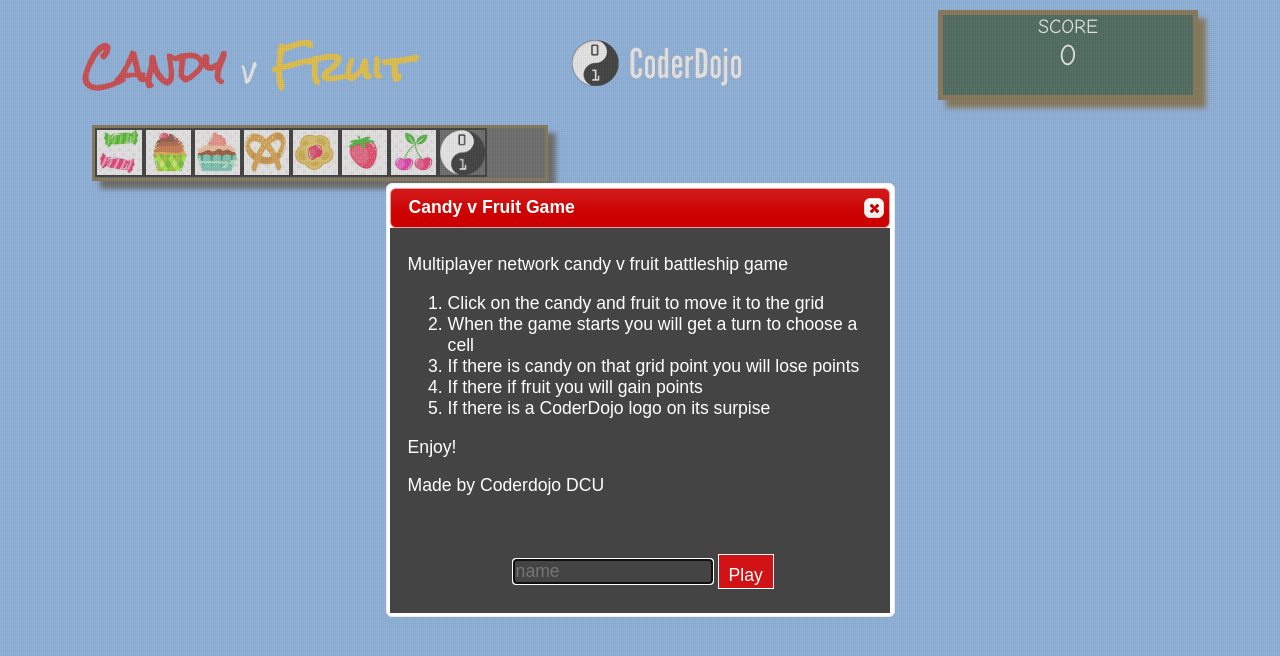
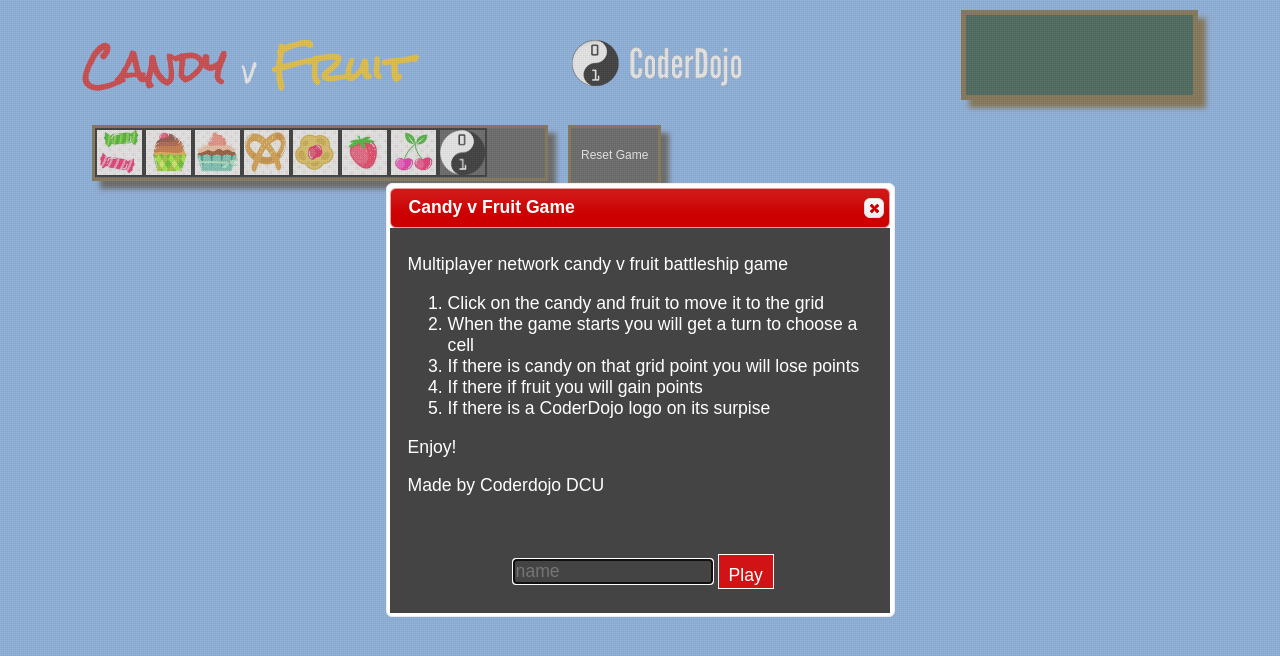
Before and after one commit to CoderDojoDCU/candy-v-fruit, a website: page public/index.html in a window 1280 px wide. Drawn offline with nearby package versions, Linux system fonts and the light colour scheme; no server answers.

Commit message:
Updated game style and reset button

```diff
--- a/app.js
+++ b/app.js
@@ -47,7 +47,7 @@ app.post('/addplayer', function(req, res) {
    console.log(data.players);
    checkFirstPlayer(req.body.name);
    addPlayer(req.body.id, req.body.name);
-   res.status(200).jsonp(req.body);
+   res.status(200).jsonp(data.started);
 });
 
 function checkFirstPlayer(playerName) {
--- a/public/css/style.css
+++ b/public/css/style.css
@@ -23,7 +23,7 @@ body {
 }
 
 #logo {
-	width: 300px;
+	width: 20%;
 	margin-left: 150px;
 	padding-top: 40px;
 	float: left;
@@ -38,17 +38,17 @@ body {
 	float: right;
 	border: 5px solid #6c5529;
 	height: 80px;
-	width: 250px;
+	width: 20%;
 	box-shadow: 8px 8px 5px #6c5529;
 	background: #17412F;
 	text-align: center;
 }
 
-.scoreTitle {
+.infoTitle {
 	font-size: 20px;
 }
 
-#score {
+#info {
 	font-size: 30px;
 }
 
@@ -169,3 +169,13 @@ img.gameIcon {
   color: #fff !important;
   background: #444444 !important;
 }
+
+#resetButton {
+	float: left;
+	border: 3px solid #6C5529;
+	margin-left: 20px;
+	margin-bottom: 10px;
+	box-shadow: 8px 8px 5px #444;
+	background: #444;
+	height: 60px;
+}
--- a/public/index.html
+++ b/public/index.html
@@ -24,8 +24,8 @@
 					<img src="images/coderdojologo.png"/>
 				</div>
 				<div class="score">
-					<div class="scoreTitle">SCORE</div>
-					<div id="score">0</div>
+					<div class="infoTitle" id="infoTitle"></div>
+					<div id="info"></div>
 				</div>
 			</div>
 
@@ -59,6 +59,9 @@
 	            </div>
 			<div id="icons">
 			</div>
+			<button id="resetButton" onclick="resetGame()">
+				Reset Game
+			</button>
 			<div id="game">
 			</div>
 
--- a/public/js/game.js
+++ b/public/js/game.js
@@ -86,8 +86,17 @@ function addPlayerFailed() {
 
 function addPlayerSuccess(data) {
 	console.log(data);
-	drawGrid();
-	$( "#welcome" ).dialog( "close" );
+	var registerDate = new Date(data);
+	createCountDown(registerDate);
+}
+
+function createCountDown(registerDate) {
+	if(registerDate > new Date()) {
+		drawGrid();
+		$( "#welcome" ).dialog( "close" );
+	} else {
+		alert('Game started');
+	}
 }
 
 function getUserId(name) {
@@ -147,7 +156,7 @@ function ajaxCall(type, url, data, success, error) {
             url : url,
             data : body,
             success : function(response) {
-            	console.log(response)
+            	console.log("SUCCESS: ", success);
             	success(response)
             },
             dataType : "json",
@@ -174,3 +183,12 @@ window.onload = setup;
 function moveIcon(imagePosition) {
 	var image = images[imagePosition];
 }
+
+function resetGame() {
+	ajaxCall('GET', '/cleargame', '',
+		function (data) {
+			alert('cleared');
+		}, function (err) {
+			console.log(err);
+		});
+}
```
Also changed, not shown: gamedata.json (+8 -3 lines).
